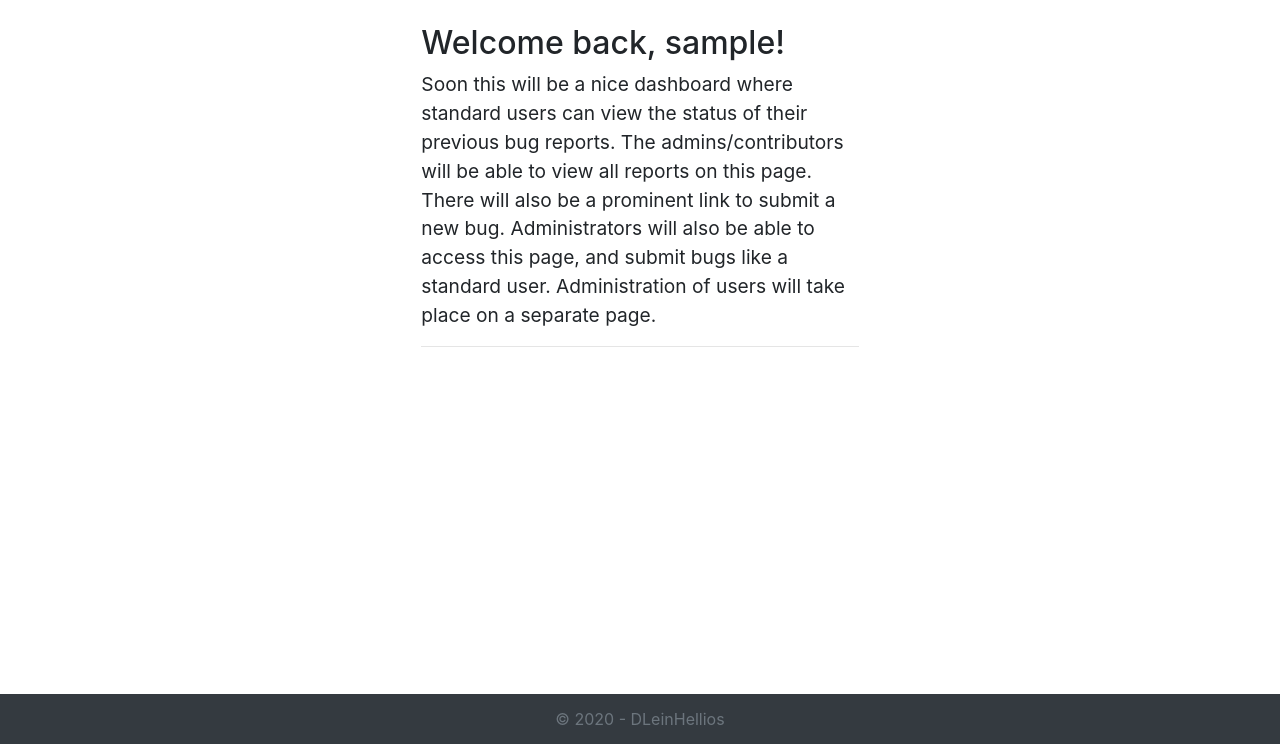
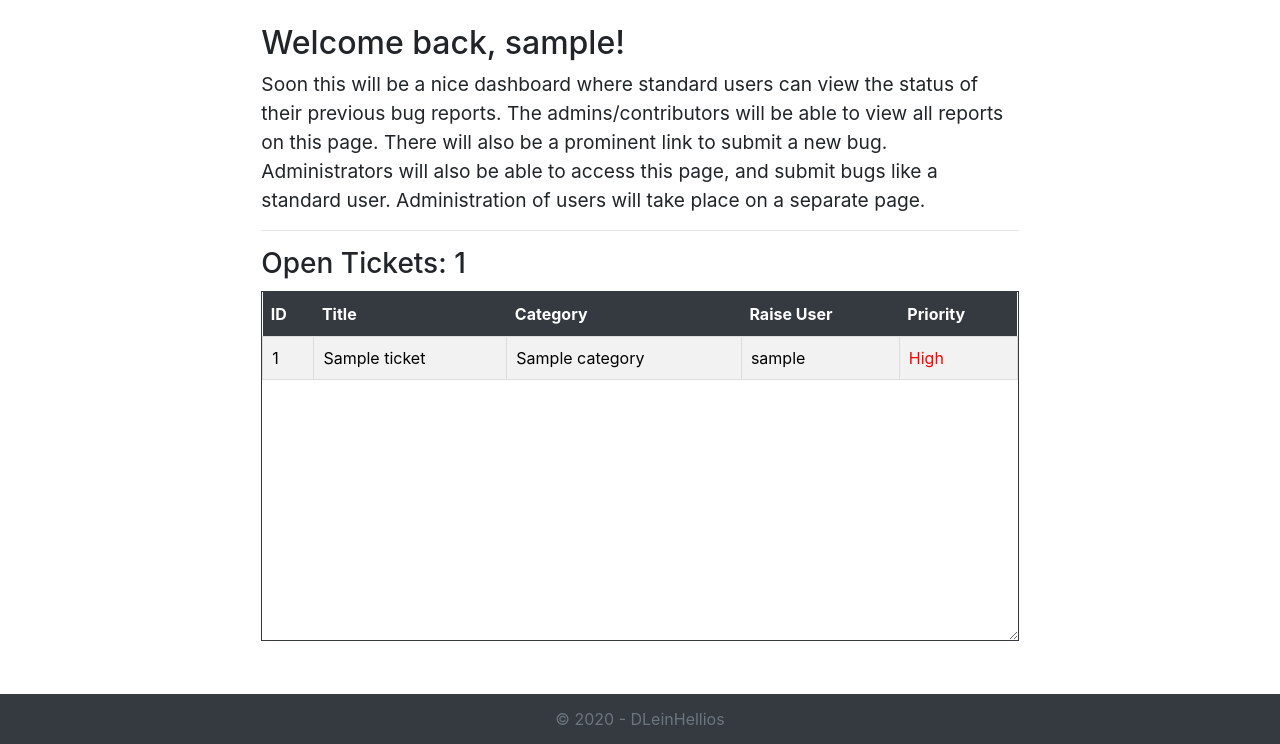
Before and after one commit to DLeinHellios/BugFist, a Flask app: page /dashboard in a window 1280 px wide. Shown: the part 56-800 px from the top of the page. Run offline with Flask 2, Linux system fonts and the light colour scheme; the visitor is signed in with stand-in values (Sample User, id 1); tables that the repository leaves empty hold one stand-in row (values such as "Sample post"); some libraries are stand-ins or nearby versions.

Commit message:
Building dashboard ticket list

```diff
--- a/app/static/css/main.css
+++ b/app/static/css/main.css
@@ -70,3 +70,55 @@ footer {
   max-width: 600px;
   padding-bottom: 25px;
 }
+
+.ticket-container {
+  box-sizing: border-box;
+  -moz-box-sizing: border-box;
+  -webkit-box-sizing: border-box;
+  width: 100%;
+  height: 350px;
+  min-height: 200px;
+  max-height: 800px;
+  resize: vertical;
+  overflow-x: hidden;
+  overflow-y: auto;
+  border: 1px solid #343A40;
+  font-size: 1rem;
+  margin: 10px 0;
+}
+
+.ticket-table {
+  width: 100%;
+  border-collapse: collapse;
+}
+
+.ticket-table td a {
+  display: block;
+  color: black;
+  padding: 8px;
+}
+
+.ticket-table td a:hover {
+  text-decoration: none;
+}
+
+.ticket-table td {
+  border: 1px solid #ddd;
+}
+
+.ticket-table tr:nth-child(even){
+  background-color: #f2f2f2;
+}
+
+.ticket-table tr:hover {
+  background-color: #ddd;
+}
+
+.ticket-table th {
+  padding: 10px 8px;
+  text-align: left;
+  background-color: #343A40;
+  color: white;
+  position: sticky;
+  top: 0;
+}
--- a/app/templates/dashboard.html
+++ b/app/templates/dashboard.html
@@ -3,6 +3,9 @@
 {% block title %}BugFist | Dashboard{% endblock %}
 
 {% block content %}
+<div class="row justify-content-center">
+  <div class="col-xl-8 px-5 content-body">
+
 {% with messages = get_flashed_messages() %}
   {% if messages %}
     {% for msg in messages %}
@@ -13,11 +16,52 @@
   {% endif %}
 {% endwith %}
 
-  <div class="row justify-content-center">
-    <div class="col-lg-5 px-5 content-body">
     <h2>Welcome back, {{session["username"]}}!</h2>
     <p>Soon this will be a nice dashboard where standard users can view the status of their previous bug reports. The admins/contributors will be able to view all reports on this page. There will also be a prominent link to submit a new bug. Administrators will also be able to access this page, and submit bugs like a standard user. Administration of users will take place on a separate page.</p>
     <hr>
+
+    <h3>Open Tickets: {{ openCount }}</h3>
+    <div class="ticket-container">
+      <table class="ticket-table">
+        <tr>
+          <th>ID</th>
+          <th>Title</th>
+          <th>Category</th>
+          <th>Raise User</th>
+          <th>Priority</th>
+        </tr>
+
+        {% for ticket in openTickets %}
+          <tr>
+            <td><a href="{{ url_for('ticket_page', ticketId=ticket['id']) }}">{{ ticket['id'] }}</a></td>
+            <td><a href="{{ url_for('ticket_page', ticketId=ticket['id']) }}">{{ ticket['title'] }}</a></td>
+
+            {% if ticket.category == None %}
+              <td><a href="{{ url_for('ticket_page', ticketId=ticket['id']) }}">N/A</a></td>
+            {% else %}
+              <td><a href="{{ url_for('ticket_page', ticketId=ticket['id']) }}">{{ ticket.category['name'] }}</a></td>
+            {% endif %}
+
+            <td><a href="{{ url_for('ticket_page', ticketId=ticket['id']) }}">{{ ticket.raise_user['username'] }}</a></td>
+
+            {% if ticket['priority'] == 3 %}
+              <td><a href="{{ url_for('ticket_page', ticketId=ticket['id']) }}"><span style="color:green">Low</span></a></td>
+            {% elif ticket['priority'] == 2 %}
+              <td><a href="{{ url_for('ticket_page', ticketId=ticket['id']) }}"><span style="color:darkorange">Medium</span></a></td>
+            {% elif ticket['priority'] == 1 %}
+              <td><a href="{{ url_for('ticket_page', ticketId=ticket['id']) }}"><span style="color:red">High</span></a></td>
+            {% else %}
+              <td><a href="{{ url_for('ticket_page', ticketId=ticket['id']) }}">N/A</a></td>
+            {% endif %}
+
+          </tr>
+        {% endfor %}
+      </table>
+
+      {% if openTickets == [] %}
+      <p style="text-align:center; padding:40px; color:#888; font-size: 1.4rem;">No Open Tickets</p>
+      {% endif %}
+    </div>
   </div>
 </div>
 {% endblock %}
--- a/app/views.py
+++ b/app/views.py
@@ -103,7 +103,11 @@ def submit_page():
 @app.route('/dashboard')
 def user_dashboard():
     if "username" in session:
-        return render_template("dashboard.html")
+        if session['authLevel'] > 0:
+            openTickets = Ticket.query.filter_by(open=True).all()
+        else:
+            openTickets = Ticket.query.filter(db.and_(Ticket.open==True, Ticket.raise_user_id==session['userId'])).all()
+        return render_template("dashboard.html", openTickets=openTickets, openCount = len(openTickets))
     else:
         flash("Please login to continue", "info")
         return redirect(url_for("login_page"))
```
Also changed, not shown: app/templates/ticket.html (+9 -5 lines). Lines whose indentation alone changed are shown as unchanged.
